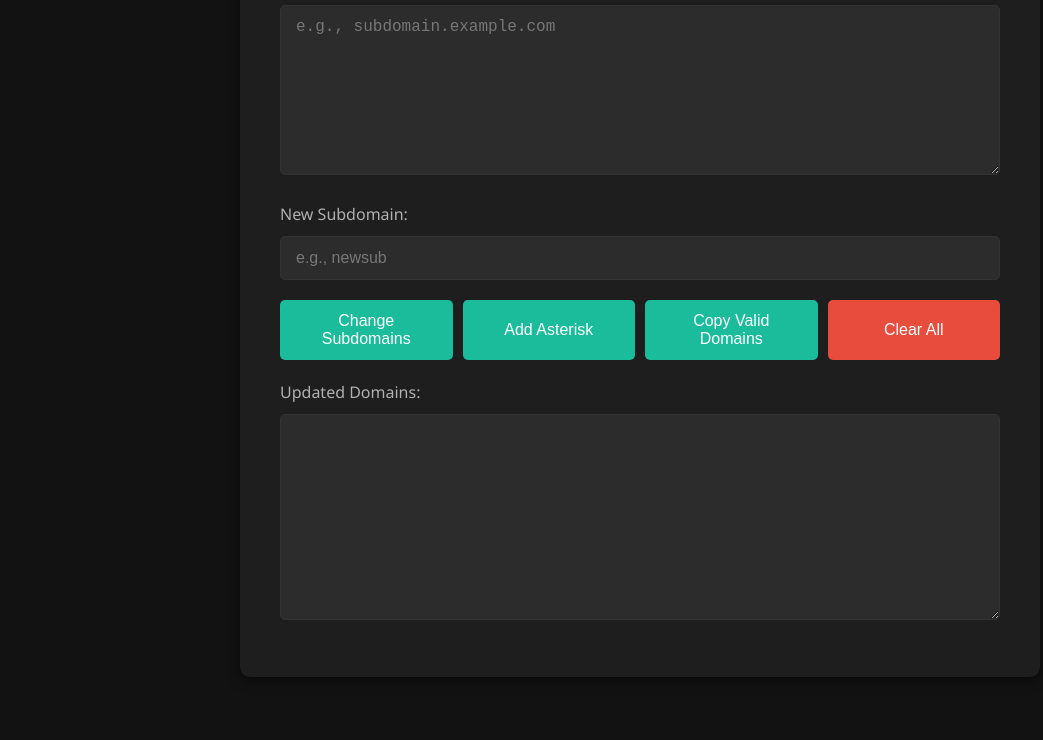
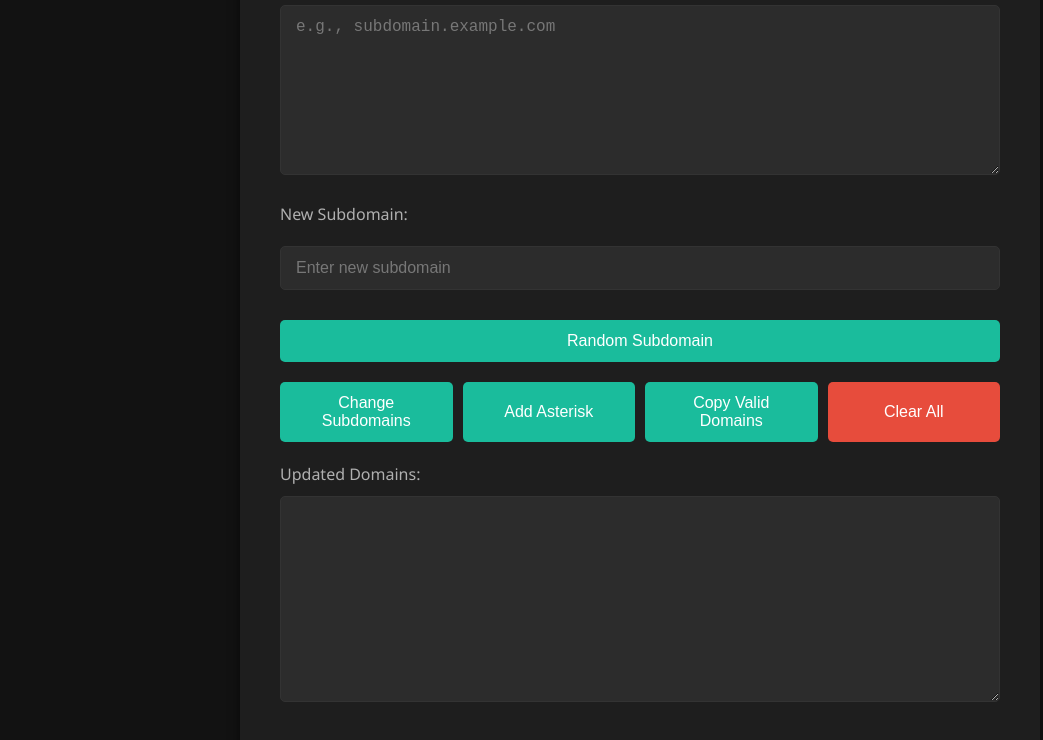
Before and after one commit to davidlu86/tools, a plain HTML site: page subtool.html in a window 1280 px wide. Shown: the part 150-890 px from the top of the page, without its empty margins (0-1043 px from the left). Before the commit the page ends 847 px from the top, so only its background shows below. Drawn offline with Linux system fonts and the light colour scheme.

Commit message:
Update subtool.html

```diff
--- a/subtool.html
+++ b/subtool.html
@@ -73,6 +73,15 @@
 
         /* Button Styles */
         .button-group {
+            display: flex;
+            flex-wrap: wrap;
+            gap: 10px;
+            margin-bottom: 20px;
+        }
+
+
+		/* input Styles */
+        .texto-group {
             display: flex;
             flex-wrap: wrap;
             gap: 10px;
@@ -232,7 +241,9 @@
             .button-group {
                 flex-direction: column;
             }
-
+            .texto-group {
+                flex-direction: column;
+            }
             button {
                 width: 100%;
             }
@@ -242,6 +253,27 @@
                 right: 5%;
             }
         }
+
+		/* Firefox */
+		* {
+			scrollbar-width: thin;
+			scrollbar-color: teal gray;
+		}
+
+		/* Chrome, Edge, Safari */
+		*::-webkit-scrollbar {
+			width: 12px;
+		}
+
+		*::-webkit-scrollbar-track {
+			background: orange;
+		}
+
+		*::-webkit-scrollbar-thumb {
+			background-color: blue;
+			border-radius: 20px;
+			border: 3px solid orange;
+		}
     </style>
 </head>
 <body>
@@ -263,8 +295,11 @@
         <label for="domains">Enter Domains (one per line):</label>
         <textarea id="domains" rows="8" placeholder="e.g., subdomain.example.com"></textarea>
 
+		<div class="texto-group">
         <label for="newSubdomain">New Subdomain:</label>
-        <input type="text" id="newSubdomain" placeholder="e.g., newsub">
+		<input type="text" id="newSubdomain" name="newSubdomain" placeholder="Enter new subdomain">
+		<button onclick="fetchRandomSubdomain()">Random Subdomain</button>
+        </div>
 
         <div class="button-group">
             <button onclick="changeSubdomains()">Change Subdomains</button>
@@ -548,6 +583,21 @@
 			});
 	}
 
+	//Fetch random words
+	function fetchRandomSubdomain() {
+    fetch('https://random-word-api.herokuapp.com/word?number=2')
+        .then(response => response.json())
+        .then(data => {
+            // Concatenate the two words with a hyphen
+            const subdomain = data[0] + '-' + data[1];
+            document.getElementById('newSubdomain').value = subdomain;
+        })
+        .catch(error => {
+            console.error('Error fetching random words:', error);
+            document.getElementById('newSubdomain').value = 'Error fetching words';
+        });
+}
+
 	// Clear All Fields
 	function clearAll() {
 		if (confirm('Are you sure you want to clear all fields?')) {
```
